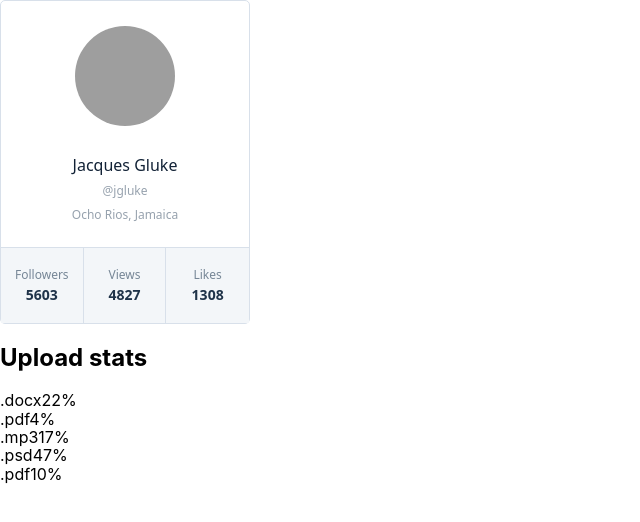
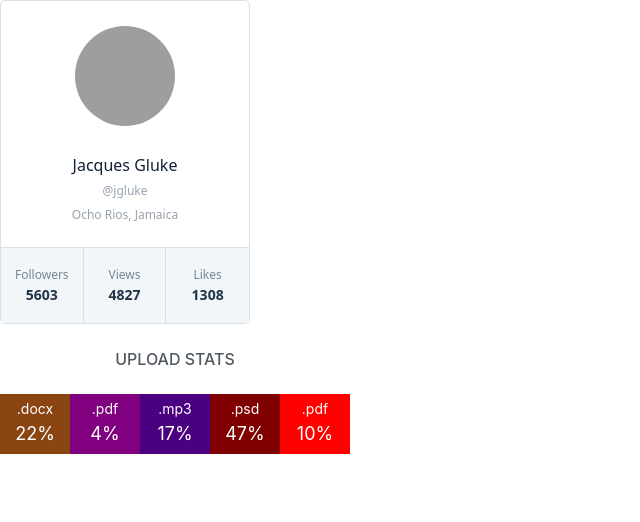
Before and after one commit to dawidmarek95x/goit-react-hw-01-components, a React (Create React App) app: page / in a window 1280 px wide. Shown: the top 522 px of the page, without its empty margins (0-640 px from the left). Built offline with nearby package versions, Linux system fonts and the light colour scheme; grey boxes are pictures that could not be loaded.

Commit message:
styles of Statistics component

```diff
--- a/src/components/App.jsx
+++ b/src/components/App.jsx
@@ -1,7 +1,7 @@
 import { Profile } from "./Profile/Profile";
-import user from './Profile/user.json';
+import user from '../data/user.json';
 import { Statistics } from "./Statistics/Statistics";
-import data from './Statistics/data.json';
+import data from '../data/data.json';
 
 export const App = () => {
   const {username, tag, location, avatar, stats} = user;
--- a/src/components/Statistics/Statistics.jsx
+++ b/src/components/Statistics/Statistics.jsx
@@ -1,19 +1,21 @@
 import PropTypes from "prop-types";
-// import styles from './Statistics.module.scss';
+import styles from './Statistics.module.scss';
+import { getRandomColor } from "../../js/getRandomColor";
 
 export const Statistics = ({title, stats}) => {
+  const {statistics, stats__title, stats__list, stats__item, stats__label, stats__percentage} = styles;
 
   return (
-    <section class="statistics">
+    <section className={statistics}>
       {title && (
-        <h2 class="title">{title}</h2>
+        <h2 className={stats__title}>{title}</h2>
       )}
 
-      <ul class="stat-list">
+      <ul className={stats__list}>
         {stats.map(({id, label, percentage}) => (
-          <li key={id} class="item">
-            <span class="label">{label}</span>
-            <span class="percentage">{percentage}%</span>
+          <li key={id} style={{backgroundColor: getRandomColor()}} className={stats__item} >
+            <span className={stats__label}>{label}</span>
+            <span className={stats__percentage}>{percentage}%</span>
           </li>
         ))}
       </ul>
--- a/src/components/Statistics/Statistics.module.scss
+++ b/src/components/Statistics/Statistics.module.scss
@@ -0,0 +1,45 @@
+.statistics {
+  display: flex;
+  max-width: fit-content;
+  width: 100%;
+  flex-direction: column;
+  align-items: center;
+}
+
+.stats {
+  &__title {
+    padding: 26px 0;
+    font-size: 16px;
+    font-weight: 500;
+    line-height: 1.125;
+    text-transform: uppercase;
+    text-align: center;
+    color: rgb(80, 89, 96);
+  }
+
+  &__list {
+    display: flex;
+    list-style-type: none;
+  }
+
+  &__item {
+    width: 70px;
+    padding-top: 7px;
+    padding-bottom: 10px;
+    text-align: center;
+    color: #ffffff;
+  }
+
+  &__label {
+    display: block;
+    margin-bottom: 7px;
+    font-size: 14px;
+    line-height: 1.143;
+  }
+
+  &__percentage {
+    display: block;
+    font-size: 18px;
+    line-height: 1.111;
+  }
+}
--- a/src/index.css
+++ b/src/index.css
@@ -20,3 +20,12 @@ p {
   margin: 0;
   padding: 0;
 }
+
+h1,
+h2,
+h3,
+h4,
+h5,
+h6 {
+  margin: 0;
+}
--- /dev/null
+++ b/src/js/getRandomColor.js
@@ -0,0 +1,11 @@
+export const getRandomHexColor = () => {
+  return `#${Math.floor(Math.random() * 16777215).toString(16)}`;
+}
+
+export const getRandomColor = () => {
+  const colors = ["#0000FF", "#8A2BE2", "#A52A2A", "#5F9EA0", "#D2691E", "#6495ED", "#DC143C", "#00008B", "#008B8B", "#B8860B", "#006400", "#8B008B", "#8B0000", "#483D8B", "#2F4F4F", "#B22222", "#228B22", "#008000", "#4B0082", "#20B2AA", "#800000", "#C71585", "#191970", "#000080", "#6B8E23", "#FF4500", "#CD853F", "#800080", "#663399", "#FF0000", "#8B4513", "#2E8B57", "#A0522D", "#4682B4", "#FF6347"];
+
+  const colorIdx = Math.round(Math.random() * 34);
+
+  return colors[colorIdx];
+}
```
Also changed, not shown: src/data/data.json (renamed from src/components/Statistics/data.json), src/data/user.json (renamed from src/components/Profile/user.json).
